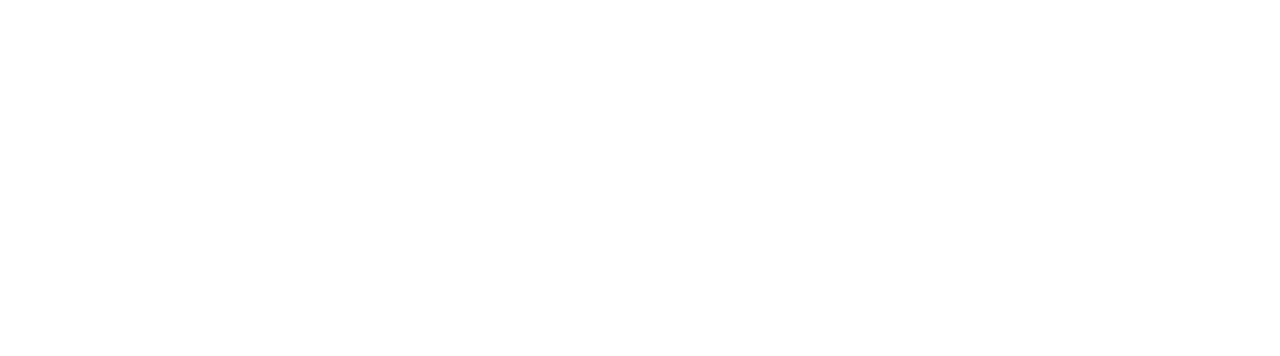
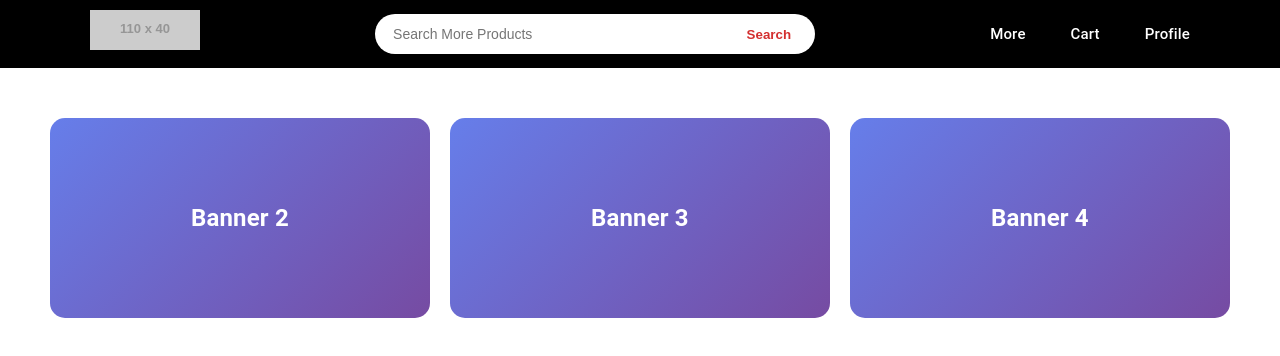
Before and after one commit to Coder-Samaj/ecommerce-ui, a React (Vite) app: page /home in a window 1280 px wide. Before the commit this address had no page. Shown: the top 356 px of the page. Built offline with nearby package versions, Linux system fonts and the light colour scheme.

Commit message:
AVDEV-6 Designed Banner

```diff
--- a/src/App.jsx
+++ b/src/App.jsx
@@ -1,16 +1,15 @@
-import { Button, Typography } from '@mui/material'
 import { Navigate, Route, Routes } from 'react-router-dom'
 import LoginPage from './components/LoginPage'
 import RegisterPage from './components/RegisterPage'
 import Profile from './components/profile/Profile'
-import Navbar from './components/Navbar/Navbar'
 import ProductListPage from './components/product/ProductListPage'
+import Home from './components/Home'
 
 function App() {
   return (
     <Routes>
       <Route path="/" element={<Navigate to="/login"/>} />
-      <Route path="/navbar" element={<Navbar/>} />
+      <Route path="/home" element={<Home/>} />
       <Route path="/login" element={<LoginPage/>} />
       <Route path="/register" element={<RegisterPage/>} />
       <Route path="/profile" element={<Profile/>} />
--- /dev/null
+++ b/src/components/Banner.jsx
@@ -0,0 +1,105 @@
+import { useState, useEffect, useRef } from "react";
+
+const Banner = () => {
+  const visibleCount = 3;
+
+  const banners = [
+    "Banner 1",
+    "Banner 2",
+    "Banner 3",
+    "Banner 4",
+    "Banner 5",
+    "Banner 6",
+  ];
+
+  // Clone slides for infinite effect
+  const extended = [
+    ...banners.slice(-visibleCount),
+    ...banners,
+    ...banners.slice(0, visibleCount),
+  ];
+
+  const [index, setIndex] = useState(visibleCount);
+  const [transition, setTransition] = useState(true);
+
+  const slideWidth = 100 / visibleCount;
+
+  useEffect(() => {
+    const interval = setInterval(() => {
+      setIndex((prev) => prev + 1);
+    }, 3000);
+
+    return () => clearInterval(interval);
+  }, []);
+
+  // Handle infinite reset
+  useEffect(() => {
+    if (index === banners.length + visibleCount) {
+      setTimeout(() => {
+        setTransition(false);
+        setIndex(visibleCount);
+      }, 600);
+    }
+  }, [index, banners.length, visibleCount]);
+
+  useEffect(() => {
+    if (!transition) {
+      setTimeout(() => {
+        setTransition(true);
+      }, 50);
+    }
+  }, [transition]);
+
+  return (
+    <>
+      <div className="carousel">
+        <div
+          className="carousel-track"
+          style={{
+            transform: `translateX(-${index * slideWidth}%)`,
+            transition: transition ? "transform 0.6s ease-in-out" : "none",
+          }}
+        >
+          {extended.map((banner, i) => (
+            <div className="carousel-item" key={i}>
+              <div className="banner-box">{banner}</div>
+            </div>
+          ))}
+        </div>
+      </div>
+
+      <style>{`
+        .carousel {
+          width: 100%;
+          max-width: 1200px;
+          margin: 40px auto;
+          overflow: hidden;
+        }
+
+        .carousel-track {
+          display: flex;
+        }
+
+        .carousel-item {
+          flex: 0 0 33.3333%;
+          padding: 10px;
+          box-sizing: border-box;
+        }
+
+        .banner-box {
+          height: 200px;
+          background: linear-gradient(135deg, #667eea, #764ba2);
+          border-radius: 15px;
+          display: flex;
+          align-items: center;
+          justify-content: center;
+          font-size: 24px;
+          font-weight: bold;
+          color: white;
+        }
+      `}</style>
+    </>
+  );
+};
+
+export default Banner;
--- /dev/null
+++ b/src/components/Home.jsx
@@ -0,0 +1,13 @@
+import Navbar from './Navbar/Navbar'
+import Banner from './Banner'
+
+const Home = () => {
+  return (
+    <>
+    <Navbar />
+    <Banner />
+    </>
+  )
+}
+
+export default Home
```
